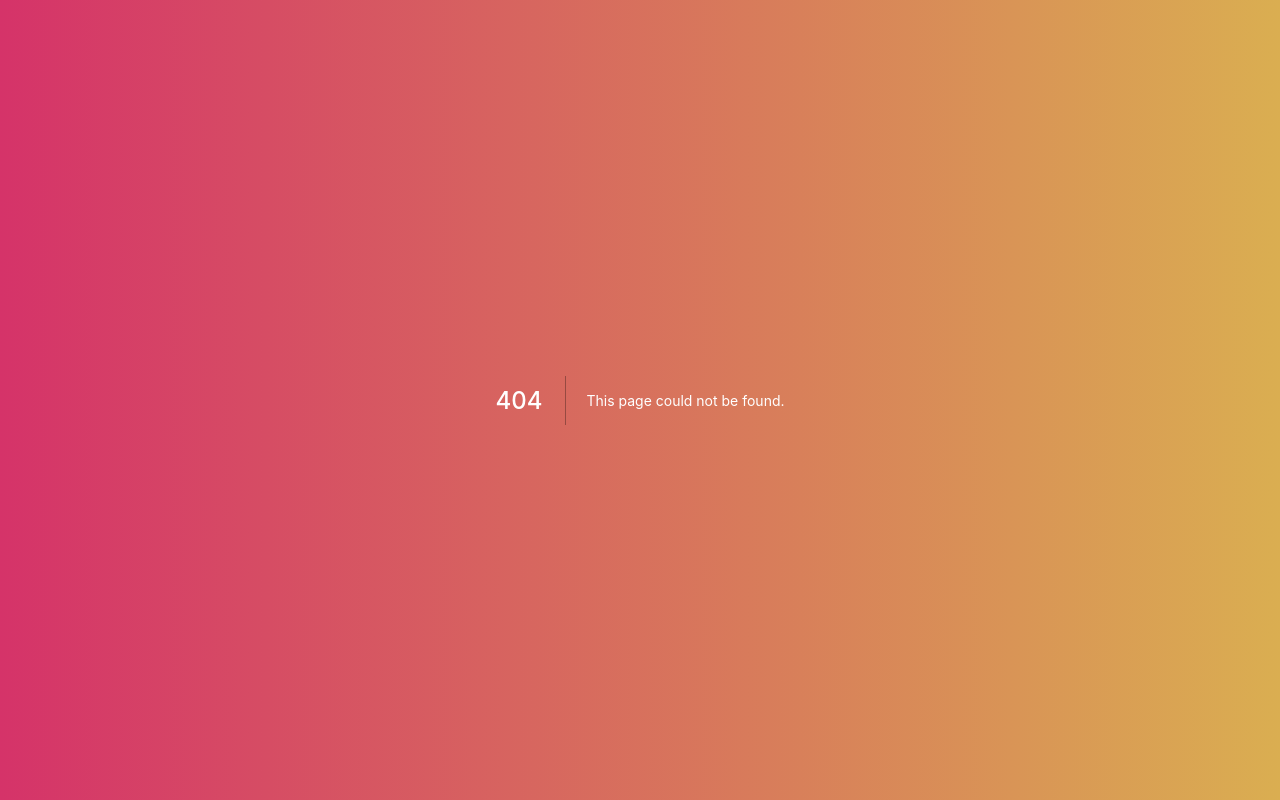
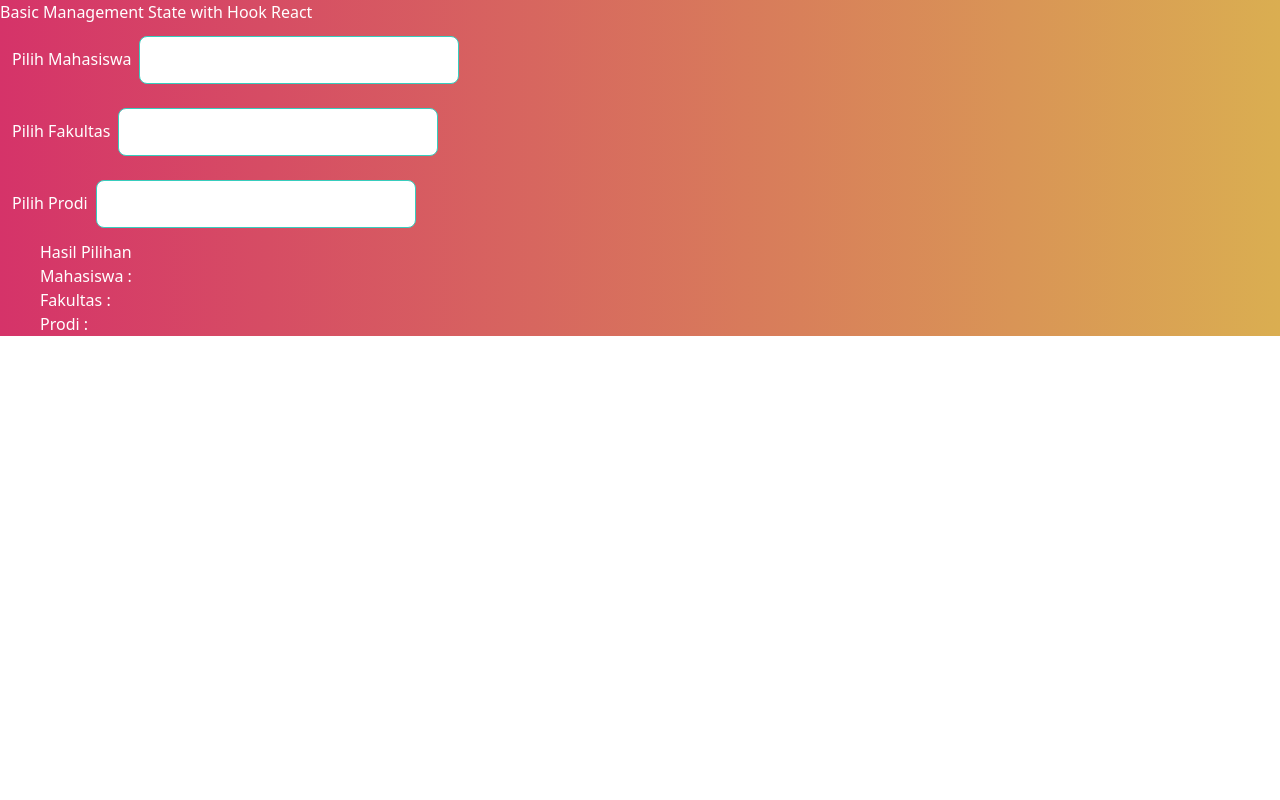
Before and after one commit to kadarisman/cms-klik, a Next.js app: page /m-state/basic in a window 1280 px wide. Before the commit this address had no page. Built offline with nearby package versions, Linux system fonts and the light colour scheme.

Commit message:
use context

```diff
--- a/package.json
+++ b/package.json
@@ -9,6 +9,7 @@
     "lint": "next lint"
   },
   "dependencies": {
+    "daisyui": "^2.24.0",
     "next": "12.2.5",
     "react": "18.2.0",
     "react-dom": "18.2.0",
--- /dev/null
+++ b/pages/m-state/basic.jsx
@@ -0,0 +1,136 @@
+import { createContext, useState } from "react";
+const mahasiswa = createContext();
+const fakultas = createContext();
+const prodi = createContext();
+const Index = () => {
+    const [mhs, setMhs] = useState();
+    const changeMahasiswa = e => setMhs(e.target.value);
+    const mhsState = {mhs, changeMahasiswa};
+
+    const [fks, setFakultas] = useState();
+    const changeFakultas = e => setFakultas(e.target.value);
+    const fakultasState = {fks, changeFakultas};
+
+    const [prod, setProdi] = useState();
+    const changeProdi = e => setProdi(e.target.value);
+    const prodiState = {prod, changeProdi};
+
+    return(
+        <mahasiswa.Provider value={mhsState}>
+            <fakultas.Provider value={fakultasState}>
+                <prodi.Provider value={prodiState}>
+                    <h2>Basic Management State with Hook React</h2>
+                    <div className="grid grid-flow-row auto-rows-max">
+                        <Mahasiswa/>
+                        <Fakultas/>
+                        <Prodi/>
+                        <Card/>
+                    </div>
+                </prodi.Provider>
+            </fakultas.Provider>
+        </mahasiswa.Provider>
+    )
+}
+
+const Mahasiswa = () => {
+    return(
+        <mahasiswa.Consumer>
+            {
+            (props) => {
+                return(
+                    <div className="m-3">
+                        <label className="mr-2">Pilih Mahasiswa</label>
+                        <select className="select select-accent w-full max-w-xs" value={props.mhs} onChange={props.changeMahasiswa}>
+                            <option value={"Ramadansyah"}>Ramadansyah</option>
+                            <option value={"Kadarisman"}>Kadarisman</option>
+                            <option value={"Irlan"}>Irlan</option>
+                            <option value={"Riski"}>Riski</option>
+                        </select>
+                    </div>
+                )
+            }
+        }
+        </mahasiswa.Consumer>
+    )
+}
+
+const Fakultas = () => {
+    return(
+        <fakultas.Consumer>
+            {
+            (props) => {
+                return(
+                    <div className="m-3">
+                        <label className="mr-2">Pilih Fakultas</label>
+                        <select className="select select-accent w-full max-w-xs" value={props.fks} onChange={props.changeFakultas}>
+                            <option value={"Teknik Informatika"}>Teknik Informatika</option>
+                            <option value={"Sistem Informasi"}>Sistem Informasi</option>
+                            <option value={"Jaringan Komputer"}>Jaringan Komputer</option>
+                            <option value={"Ilmu Politik"}>Ilmu Politik</option>
+                            <option value={"Ekonomi Perbankan"}>Ekonomi Perbankan</option>
+                        </select>
+                    </div>
+                )
+            }
+        }
+        </fakultas.Consumer>
+    )
+}
+
+const Prodi = () => {
+    return(
+        <prodi.Consumer>
+            {
+            (props) => {
+                return(
+                    <div className="m-3">
+                        <label className="mr-2">Pilih Prodi</label>
+                        <select className="select select-accent w-full max-w-xs" value={props.prod} onChange={props.changeProdi}>
+                            <option value={"Ilmu Komputer"}>Ilmu Komputer</option>
+                            <option value={"Ekonomi"}>Ekonomi</option>
+                            <option value={"Politik"}>Politik</option>
+                        </select>
+                    </div>
+                )
+            }
+        }
+        </prodi.Consumer>
+    )
+}
+
+const Card = () => {
+    return(
+        <mahasiswa.Consumer>
+            {
+                props =>{
+                    return(
+                        <fakultas.Consumer>
+                        {
+                            fak => {
+                                return(
+                                    <prodi.Consumer>
+                                    {
+                                        prodi => {
+                                            return(
+                                                <div className="pl-10">
+                                                    <h2>Hasil Pilihan</h2>
+                                                    Mahasiswa : {props.mhs}<br/>
+                                                    Fakultas : {fak.fks}<br/>
+                                                    Prodi : {prodi.prod}<br/>
+                                                </div>
+                                            )
+                                        }
+                                    }
+                                  </prodi.Consumer>
+                                )
+                            }
+                        }
+                        </fakultas.Consumer>
+                    )
+                }
+            }
+        </mahasiswa.Consumer>
+    )
+}
+
+export default Index
--- /dev/null
+++ b/pages/m-state/midle.jsx
@@ -0,0 +1,94 @@
+import { createContext, useState, useContext } from "react";
+const mahasiswaContext = createContext();
+const fakultasContext = createContext();
+const prodiContext = createContext();
+const Index = () => {
+    const [mhs, setMhs] = useState();
+    const changeMahasiswa = e => setMhs(e.target.value);
+    const mhsState = {mhs, changeMahasiswa};
+
+    const [fks, setFakultas] = useState();
+    const changeFakultas = e => setFakultas(e.target.value);
+    const fakultasState = {fks, changeFakultas};
+
+    const [prod, setProdi] = useState();
+    const changeProdi = e => setProdi(e.target.value);
+    const prodiState = {prod, changeProdi};
+
+    return(
+        <mahasiswaContext.Provider value={mhsState}>
+            <fakultasContext.Provider value={fakultasState}>
+                <prodiContext.Provider value={prodiState}>
+                    <h2>Basic Management State with Hook React</h2>
+                    <div className="grid grid-flow-row auto-rows-max">
+                        <Mahasiswa/>
+                        <Fakultas/>
+                        <Prodi/>
+                        <Card/>
+                    </div>
+                </prodiContext.Provider>
+            </fakultasContext.Provider>
+        </mahasiswaContext.Provider>
+    )
+}
+
+const Mahasiswa = () => {
+   const props = useContext(mahasiswaContext);
+    return(
+        <div className="m-3">
+            <label className="mr-2">Pilih Mahasiswa</label>
+            <select className="select select-accent w-full max-w-xs" value={props.mhs} onChange={props.changeMahasiswa}>
+                <option value={"Ramadansyah"}>Ramadansyah</option>
+                <option value={"Kadarisman"}>Kadarisman</option>
+                <option value={"Irlan"}>Irlan</option>
+                <option value={"Riski"}>Riski</option>
+            </select>
+        </div>
+    )
+}
+
+const Fakultas = () => {
+    const props = useContext(fakultasContext);
+    return(
+        <div className="m-3">
+            <label className="mr-2">Pilih Fakultas</label>
+            <select className="select select-accent w-full max-w-xs" value={props.fks} onChange={props.changeFakultas}>
+                <option value={"Teknik Informatika"}>Teknik Informatika</option>
+                <option value={"Sistem Informasi"}>Sistem Informasi</option>
+                <option value={"Jaringan Komputer"}>Jaringan Komputer</option>
+                <option value={"Ilmu Politik"}>Ilmu Politik</option>
+                <option value={"Ekonomi Perbankan"}>Ekonomi Perbankan</option>
+            </select>
+        </div>
+    )
+}
+
+const Prodi = () => {
+    const props = useContext(prodiContext);
+    return(
+        <div className="m-3">
+            <label className="mr-2">Pilih Prodi</label>
+            <select className="select select-accent w-full max-w-xs" value={props.prod} onChange={props.changeProdi}>
+                <option value={"Ilmu Komputer"}>Ilmu Komputer</option>
+                <option value={"Ekonomi"}>Ekonomi</option>
+                <option value={"Politik"}>Politik</option>
+            </select>
+        </div>
+    )
+}
+
+const Card = () => {
+    const props = useContext(mahasiswaContext);
+    const fak = useContext(fakultasContext);
+    const prodi = useContext(prodiContext);
+    return(
+        <div className="pl-10">
+            <h2>Hasil Pilihan</h2>
+            Mahasiswa : {props.mhs}<br/>
+            Fakultas : {fak.fks}<br/>
+            Prodi : {prodi.prod}<br/>
+        </div>
+    )
+}
+
+export default Index
--- a/tailwind.config.js
+++ b/tailwind.config.js
@@ -4,9 +4,12 @@ module.exports = {
     "./pages/**/*.{js,ts,jsx,tsx}",
     "./src/components/**/*.{js,ts,jsx,tsx}",
     "./src/layouts/**/*.{js,ts,jsx,tsx}",
+
   ],
   theme: {
     extend: {},
   },
-  plugins: [],
+  plugins: [
+    require("daisyui")
+  ],
 }
```
Also changed, not shown: 2 other files (tests, documents, lock files or other folders).
